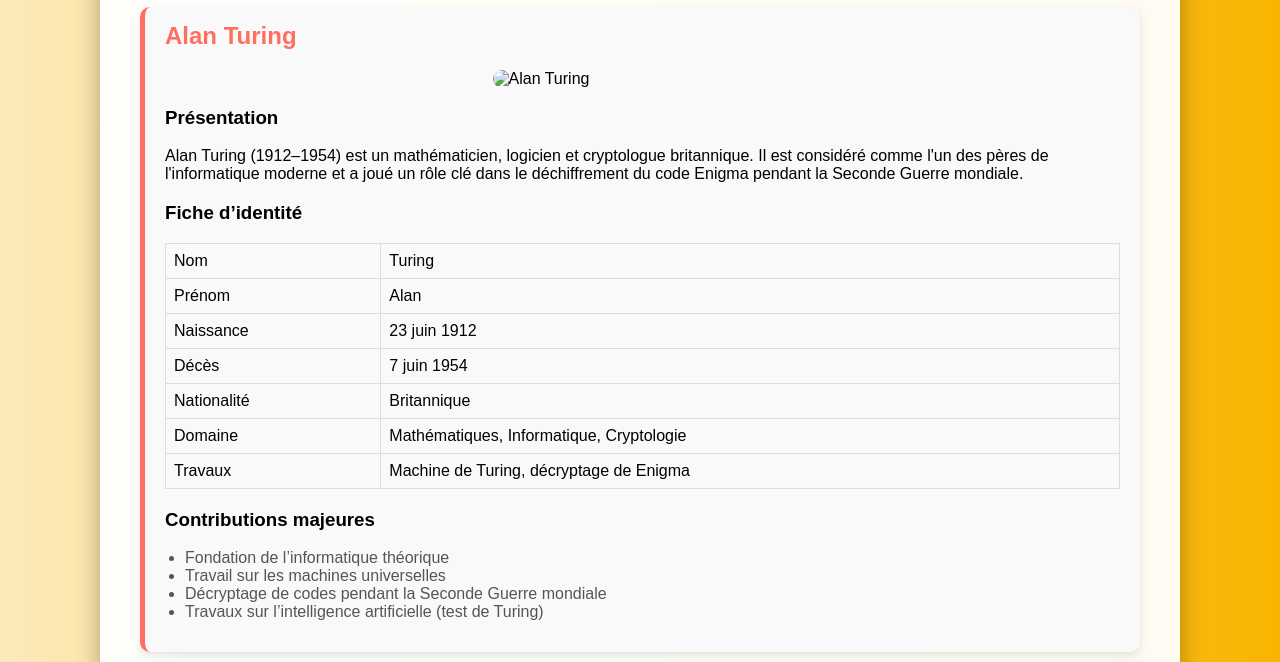
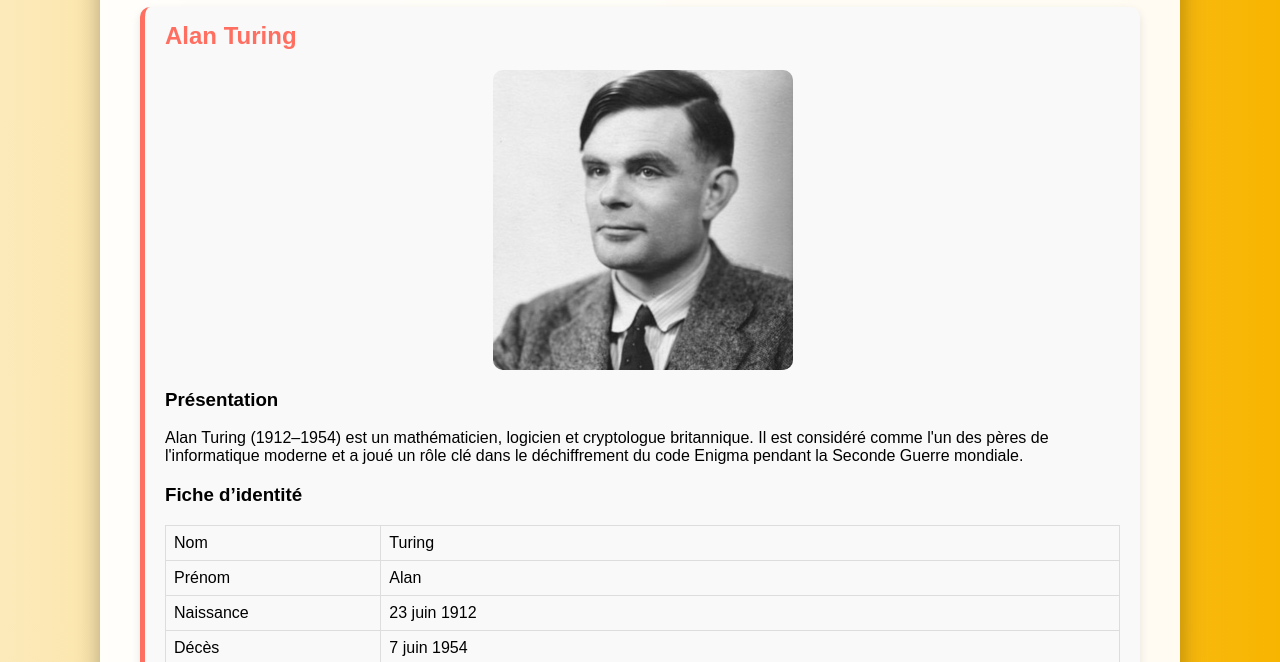
Before and after one commit to tayembenltifa/Les-Grands-Penseurs, a plain HTML site: page math.html in a window 1280 px wide. Shown: the part 133-795 px from the top of the page. Drawn offline with Linux system fonts and the light colour scheme.

Commit message:
Update math.html

```diff
--- a/math.html
+++ b/math.html
@@ -14,7 +14,7 @@
   <!-- Alan Turing -->
   <section class="personnage">
     <h2>Alan Turing</h2>
-    <img src="images/alanturing.jpg" width="300" alt="Alan Turing">
+    <img src="alanturing.jpg" width="300" alt="Alan Turing">
     <h3>Présentation</h3>
     <p>Alan Turing (1912–1954) est un mathématicien, logicien et cryptologue britannique.
        Il est considéré comme l'un des pères de l'informatique moderne et a joué un rôle clé dans le déchiffrement du code Enigma pendant la Seconde Guerre mondiale.</p>
```
